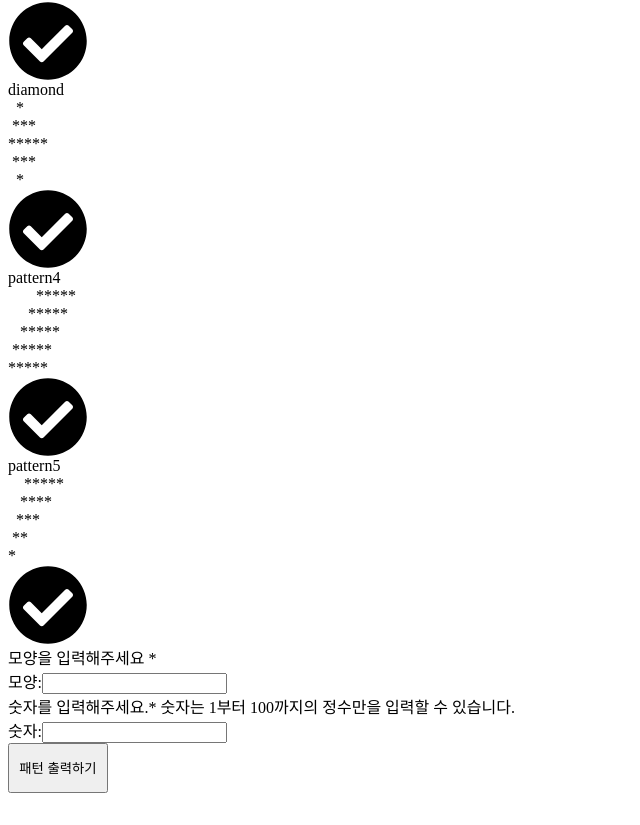
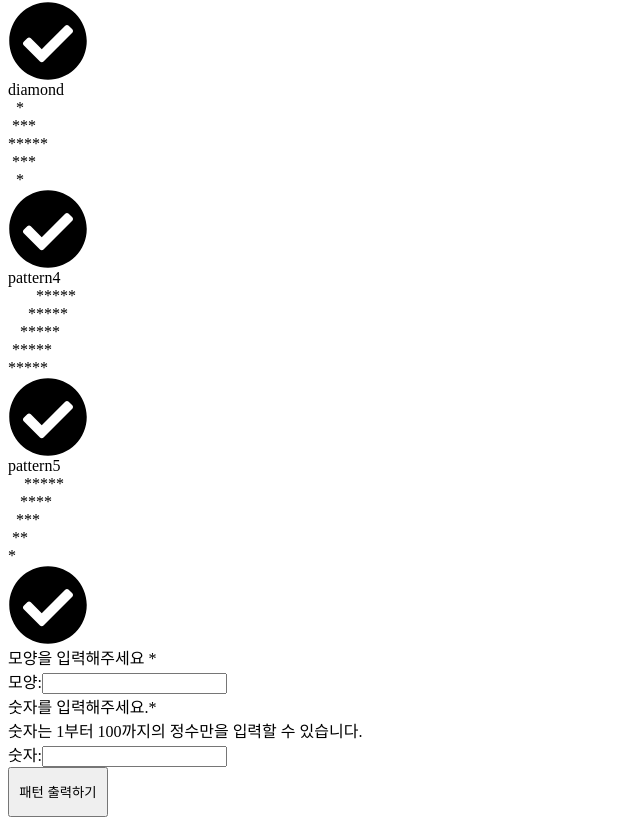
Before and after one commit to bohyeon-n/youngint-lesson, a React app: page / in a window 1280 px wide. Shown: the part 463-1288 px from the top of the page, without its empty margins (0-640 px from the left). Before the commit the page ends 1264 px from the top, so only its background shows below. Built offline with nearby package versions, Linux system fonts and the light colour scheme.

Commit message:
줄바꿈

```diff
--- a/src/containers/FormContainer.tsx
+++ b/src/containers/FormContainer.tsx
@@ -100,7 +100,6 @@ export class FormContainer extends React.Component<FormContainerProps, {}> {
   };
 
   onSubmit = (): void => {
-    console.log("sub  ");
     const { number, validate, message, shape } = this.state;
     const { pattern } = this.props;
     this.setState({
@@ -129,10 +128,8 @@ export class FormContainer extends React.Component<FormContainerProps, {}> {
           focus={step === 1}
           onSubmit={this.onSubmit}
         />
-        <div>
-          숫자를 입력해주세요.* 숫자는 1부터 100까지의 정수만을 입력할 수
-          있습니다.
-        </div>
+        <div>숫자를 입력해주세요.*</div>
+        <div>숫자는 1부터 100까지의 정수만을 입력할 수 있습니다.</div>
         <Form
           focus={false}
           value={number}
```
